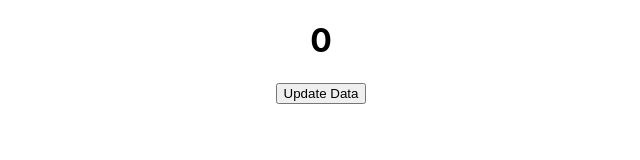
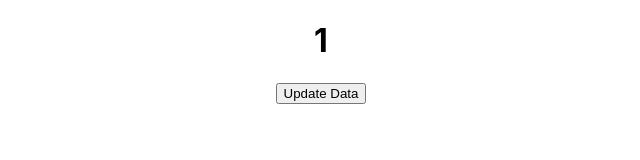
Before and after one commit to Nitish8800/React-Practice-Tutorial, a React (Create React App) app in the folder react_tutorial_3_state-fun/: page / in a window 1280 px wide. Shown: the top 160 px of the page, without its empty margins (319-959 px from the left). Built offline with nearby package versions, Linux system fonts and the light colour scheme.

Commit message:
state-class function

```diff
--- a/react_tutorial_3_state-fun/src/App.js
+++ b/react_tutorial_3_state-fun/src/App.js
@@ -1,19 +1,48 @@
-import { useState } from "react";
+// <------------------------------>/                       / // State with Functional components       </===============->/
+
+// import { useState } from "react";
+// import logo from "./logo.svg";
+// import "./App.css";
+
+// function App() {
+//   const [data, setData] = useState(0);
+//   function updateData() {
+//     setData(data + 1);
+//   }
+//   console.warn("______");
+//   return (
+//     <div className="App">
+//       <h1>{data}</h1>
+//       <button onClick={updateData}>Update Data</button>
+//     </div>
+//   );
+// }
+
+// export default App;
+
+// <------------------------------>/                       State with Class components         </===============->/
+
+import React, { Component } from "react";
 import logo from "./logo.svg";
 import "./App.css";
-
-function App() {
-  const [data, setData] = useState(0);
-  function updateData() {
-    setData(data + 1);
+class App extends Component {
+  constructor() {
+    super();
+    this.state = {
+      data: 1,
+    };
   }
-  console.warn("______");
-  return (
-    <div className="App">
-      <h1>{data}</h1>
-      <button onClick={updateData}>Update Data</button>
-    </div>
-  );
+  apple() {
+    this.setState({ data: this.state.data + 1 });
+  }
+  render() {
+    return (
+      <div className="App">
+        <h1>{this.state.data}</h1>
+        <button onClick={() => this.apple()}>Update Data</button>
+      </div>
+    );
+  }
 }
 
 export default App;
```
